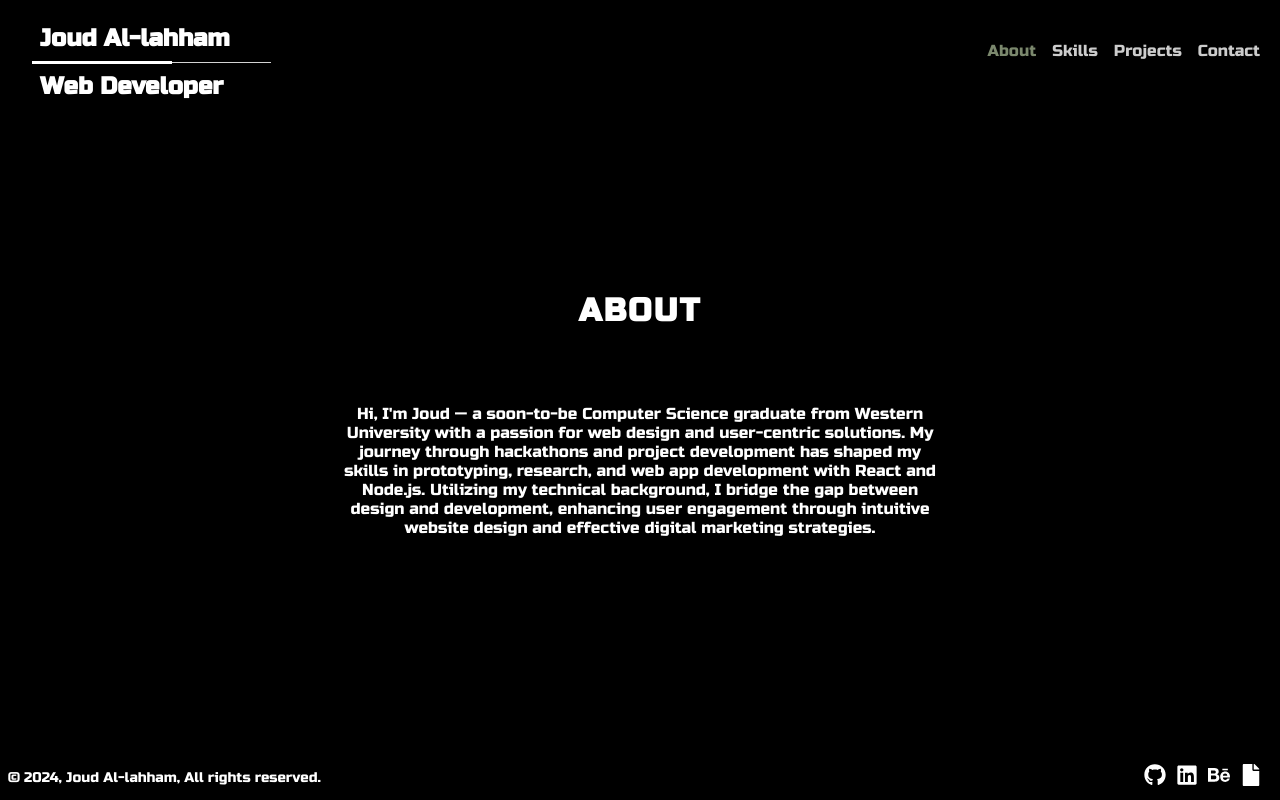
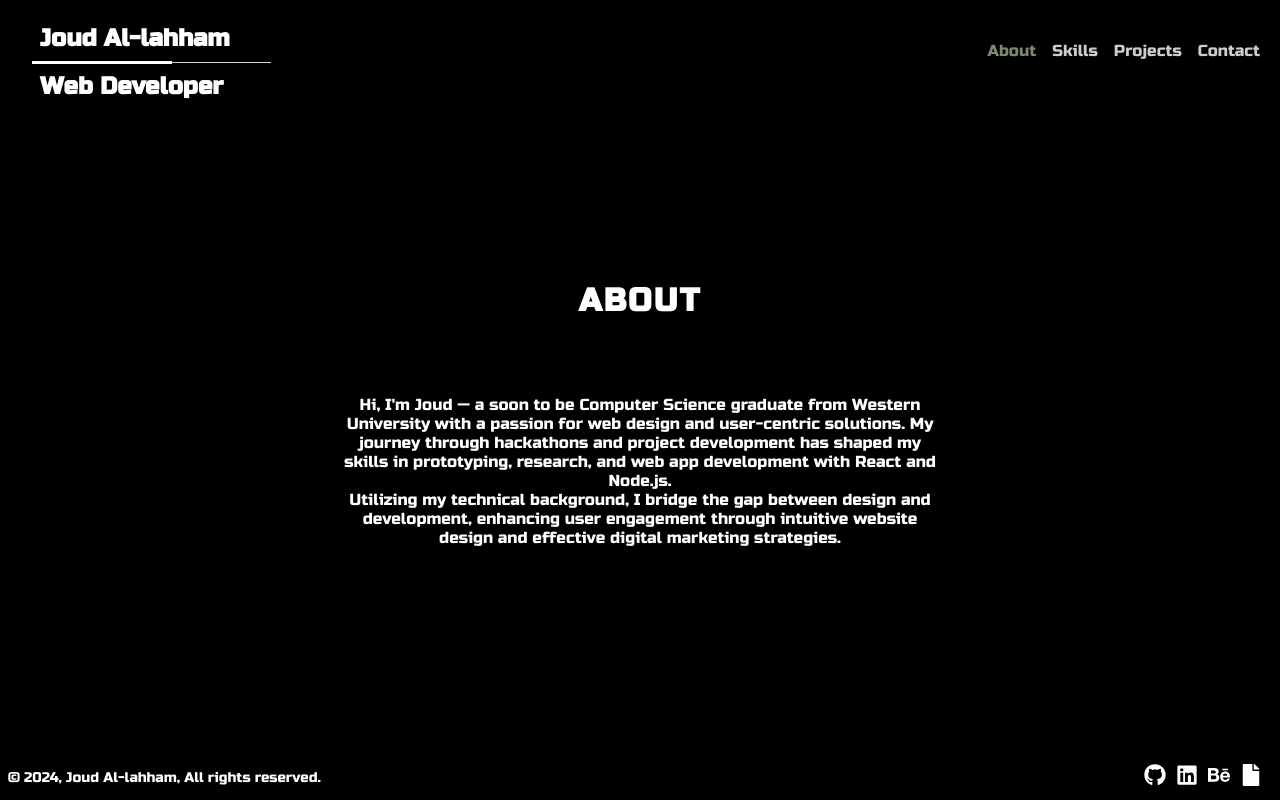
Before and after one commit to joudall/portfolio, a React (Create React App) app: page / in a window 1280 px wide. Shown: the top 800 px of the page. Built offline with nearby package versions, Linux system fonts and the light colour scheme.

Commit message:
break in account

```diff
--- a/src/about/AboutSection.js
+++ b/src/about/AboutSection.js
@@ -28,7 +28,8 @@ const About = () => {
   const sections = [
     {
       title: 'About',
-      content: <p>Hi, I'm Joud — a soon-to-be Computer Science graduate from Western University with a passion for web design and user-centric solutions. My journey through hackathons and project development has shaped my skills in prototyping, research, and web app development with React and Node.js. Utilizing my technical background, I bridge the gap between design and development, enhancing user engagement through intuitive website design and effective digital marketing strategies.</p>
+      content: <p>Hi, I'm Joud — a soon to be Computer Science graduate from Western University with a passion for web design and user-centric solutions. My journey through hackathons and project development has shaped my skills in prototyping, research, and web app development with React and Node.js.
+        <br></br> Utilizing my technical background, I bridge the gap between design and development, enhancing user engagement through intuitive website design and effective digital marketing strategies.</p>
     },
     {
       title: 'Education',
```
